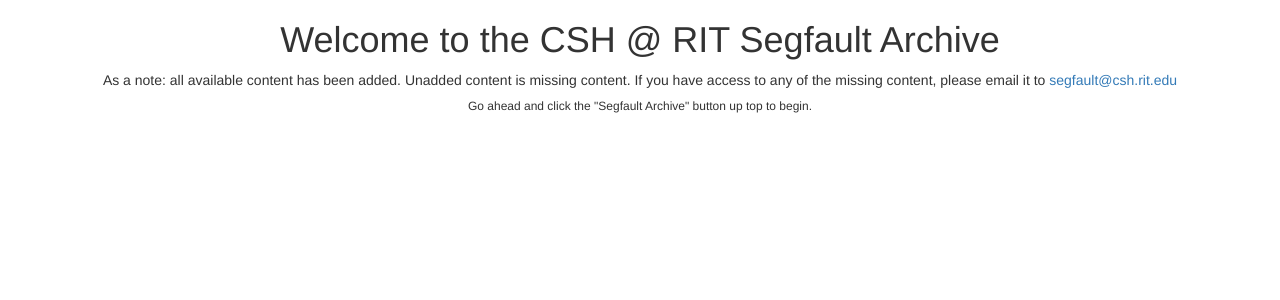
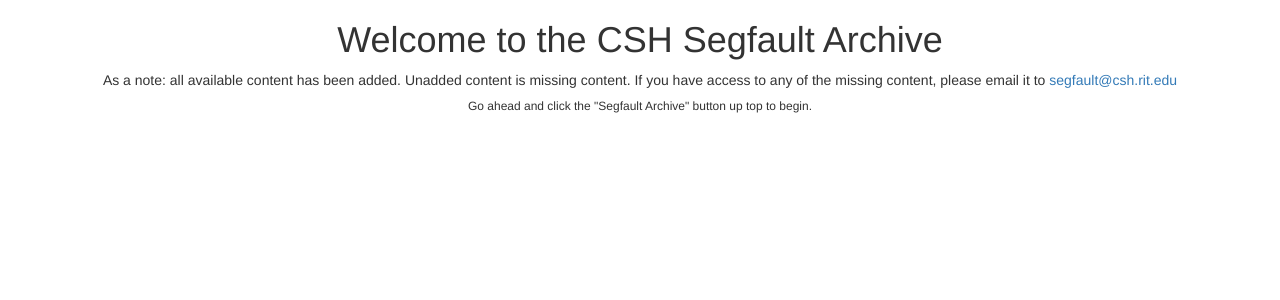
Before and after one commit to rbuzzell/segfaultViewerHTTP, a PHP site: page / in a window 1280 px wide. Shown: the part 52-352 px from the top of the page. Run offline with PHP 8.4, Linux system fonts and the light colour scheme.

Commit message:
Minor textual update

```diff
--- a/index.php
+++ b/index.php
@@ -44,7 +44,7 @@
 </nav>
 
 
-<h1 style="text-align:center">Welcome to the CSH @ RIT Segfault Archive</h1>
+<h1 style="text-align:center">Welcome to the CSH Segfault Archive</h1>
 
 <div class="row">
 	<div class="span11 offset1">
```
